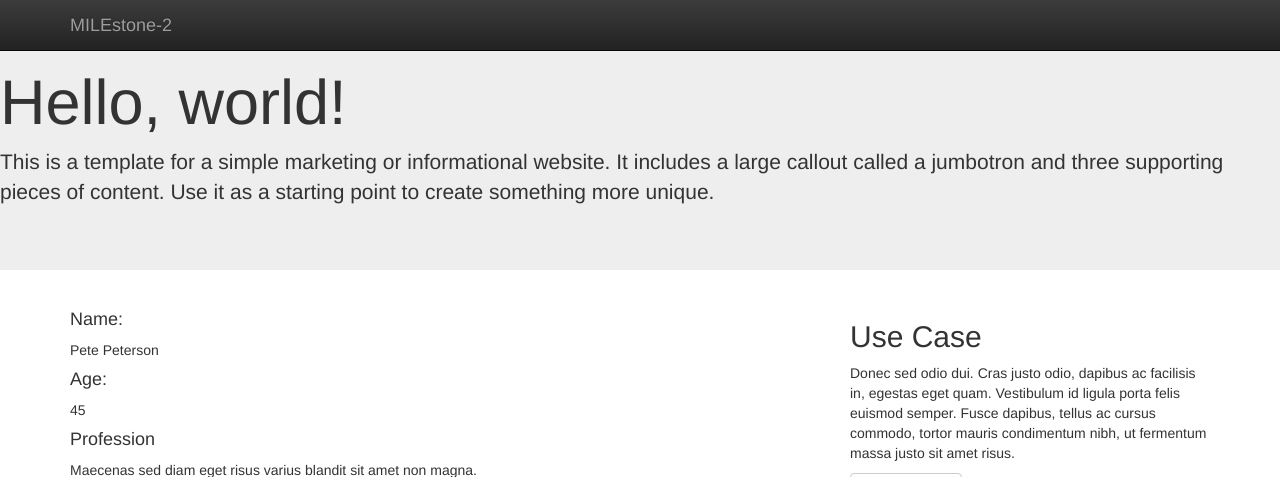
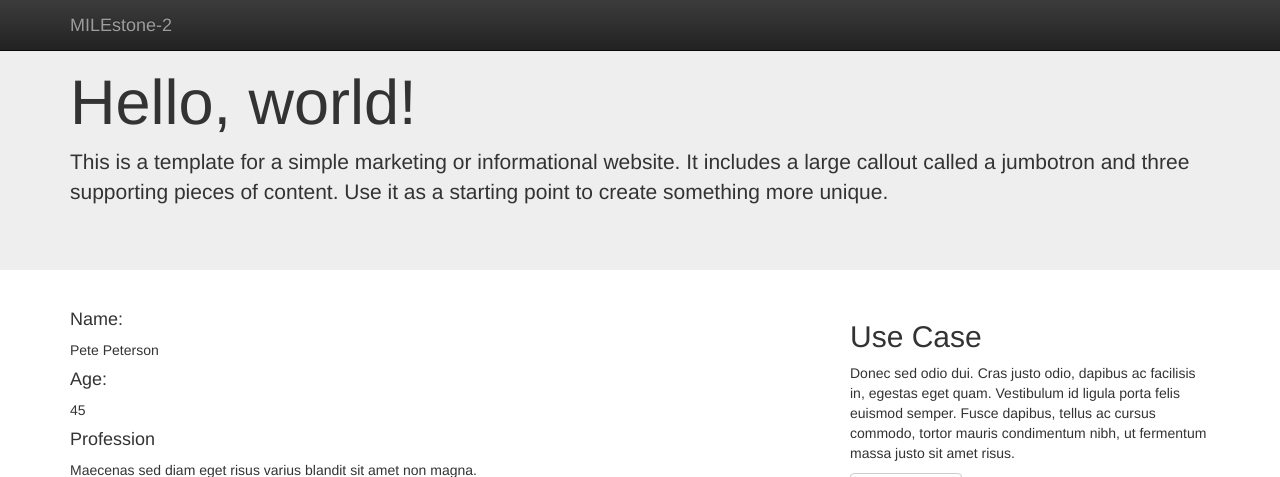
Before and after one commit to checarlitos/codingnewmexico, a PHP site: page / in a window 1280 px wide. Shown: the top 477 px of the page. Run offline with PHP 8.4, Linux system fonts and the light colour scheme; some libraries are stand-ins or nearby versions.

Commit message:
Added container size to page ---> index page to PWP

```diff
--- a/index.php
+++ b/index.php
@@ -46,7 +46,7 @@
 
     <!-- Main jumbotron for a primary marketing message or call to action -->
     <div class="jumbotron">
-      <div class="container,align-center" >
+      <div class="container">
         <h1>Hello, world!</h1>
         <p>This is a template for a simple marketing or informational website. It includes a large callout called a jumbotron and three supporting pieces of content. Use it as a starting point to create something more unique.</p>
       </div>
```
